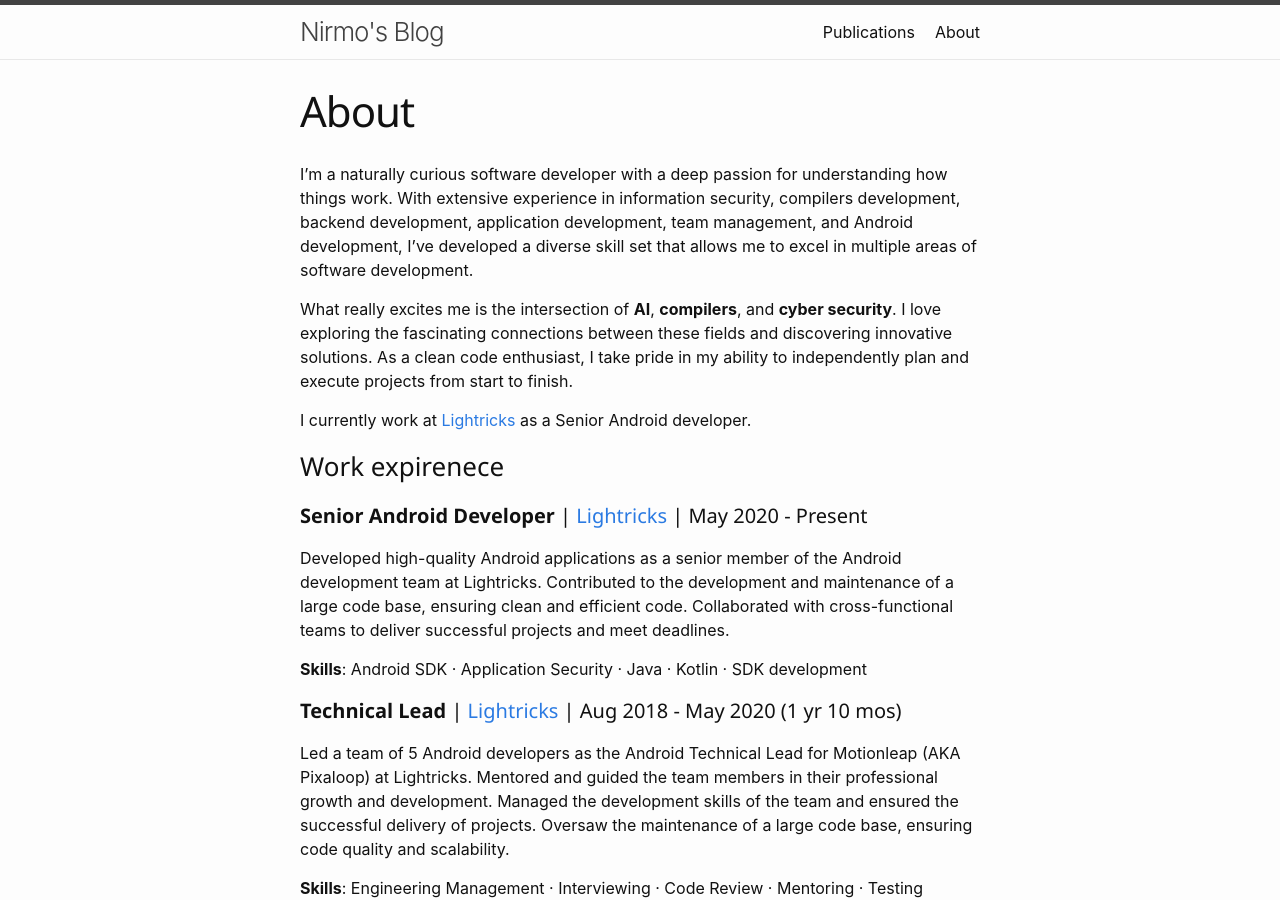
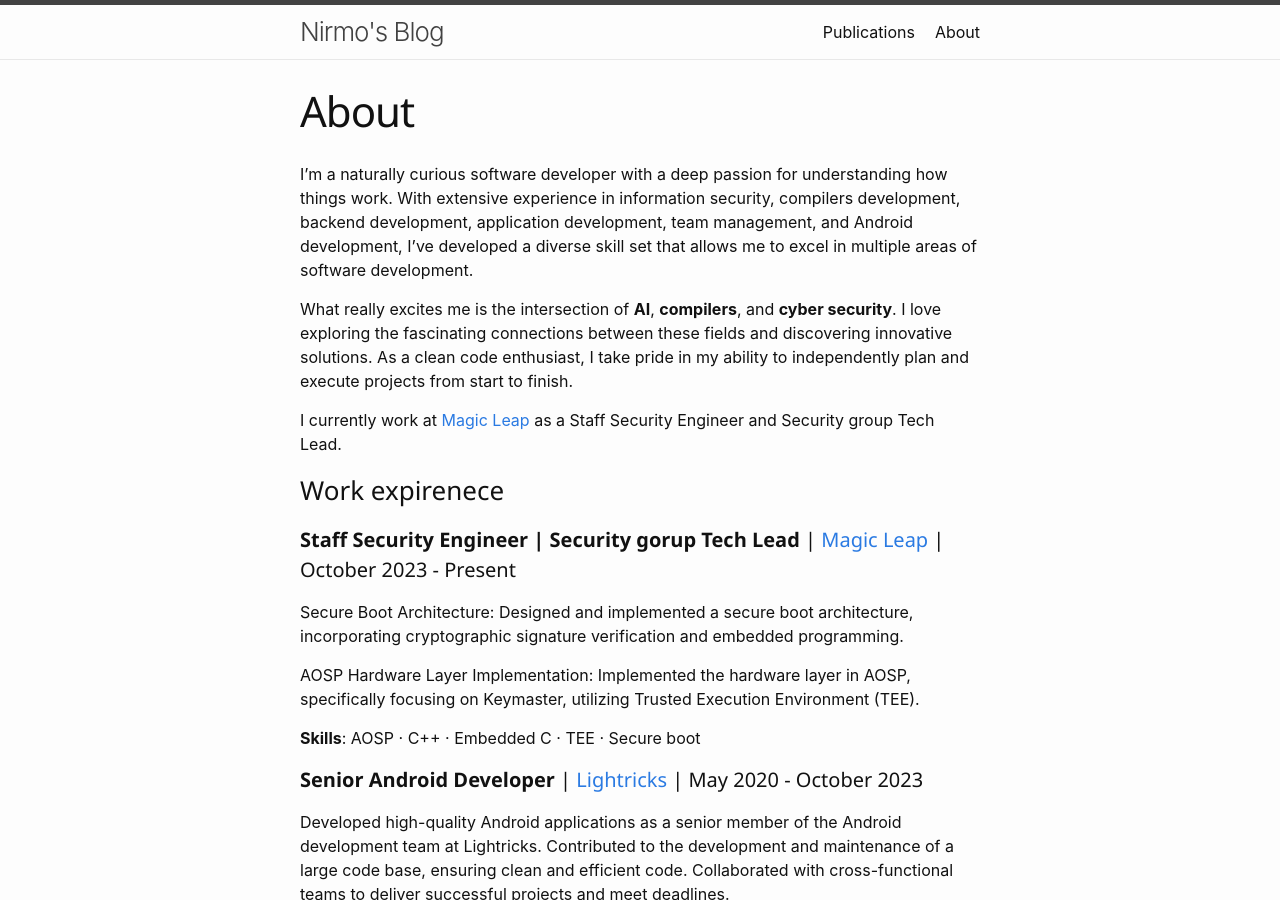
Before and after one commit to nir-mo/nir-mo.github.io, a Jekyll site: the page built from about.markdown, in a window 1280 px wide and 900 px high. Built offline with Jekyll 4.4.1, drawn with Linux system fonts in a browser that asks for light colours.

Commit message:
About: Add MagicLeap.

```diff
--- a/about.markdown
+++ b/about.markdown
@@ -8,11 +8,18 @@ I'm a naturally curious software developer with a deep passion for understanding
 
 What really excites me is the intersection of __AI__, __compilers__, and __cyber security__. I love exploring the fascinating connections between these fields and discovering innovative solutions. As a clean code enthusiast, I take pride in my ability to independently plan and execute projects from start to finish.
 
-I currently work at [Lightricks](https://www.lightricks.com/) as a Senior Android developer.
+I currently work at [Magic Leap](https://www.magicleap.com/en-gb) as a Staff Security Engineer and Security group Tech Lead.
 
 ### Work expirenece
 
-#### __Senior Android Developer__ | [Lightricks](https://www.lightricks.com/) | May 2020 - Present
+#### __Staff Security Engineer | Security gorup Tech Lead__ | [Magic Leap](https://www.magicleap.com/en-gb) | October 2023 - Present
+Secure Boot Architecture: Designed and implemented a secure boot architecture, incorporating cryptographic signature verification and embedded programming.
+
+AOSP Hardware Layer Implementation: Implemented the hardware layer in AOSP, specifically focusing on Keymaster, utilizing Trusted Execution Environment (TEE).
+
+__Skills__: AOSP · C++ · Embedded C · TEE · Secure boot
+
+#### __Senior Android Developer__ | [Lightricks](https://www.lightricks.com/) | May 2020 - October 2023
 
   Developed high-quality Android applications as a senior member of the Android development team at Lightricks.
   Contributed to the development and maintenance of a large code base, ensuring clean and efficient code.
```
